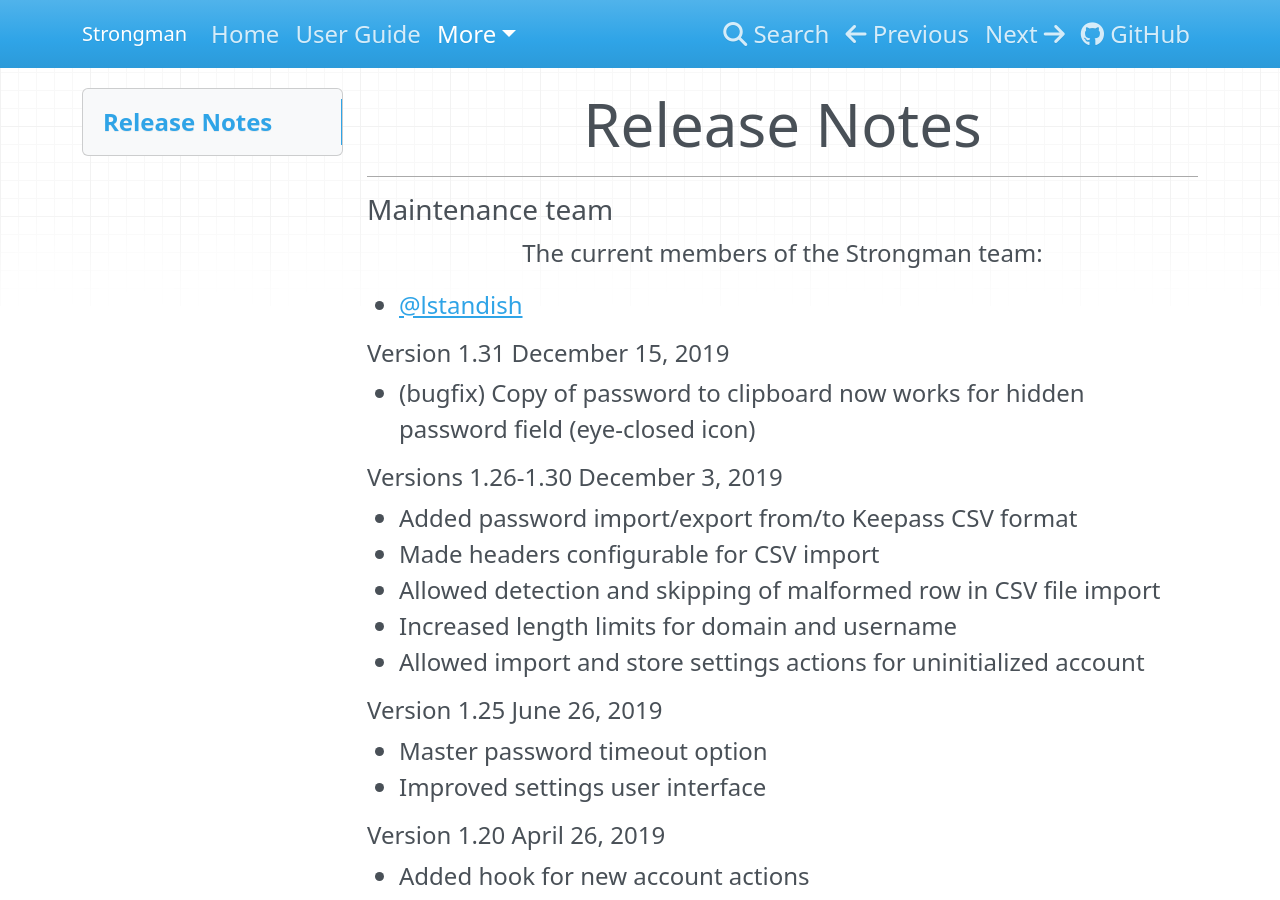
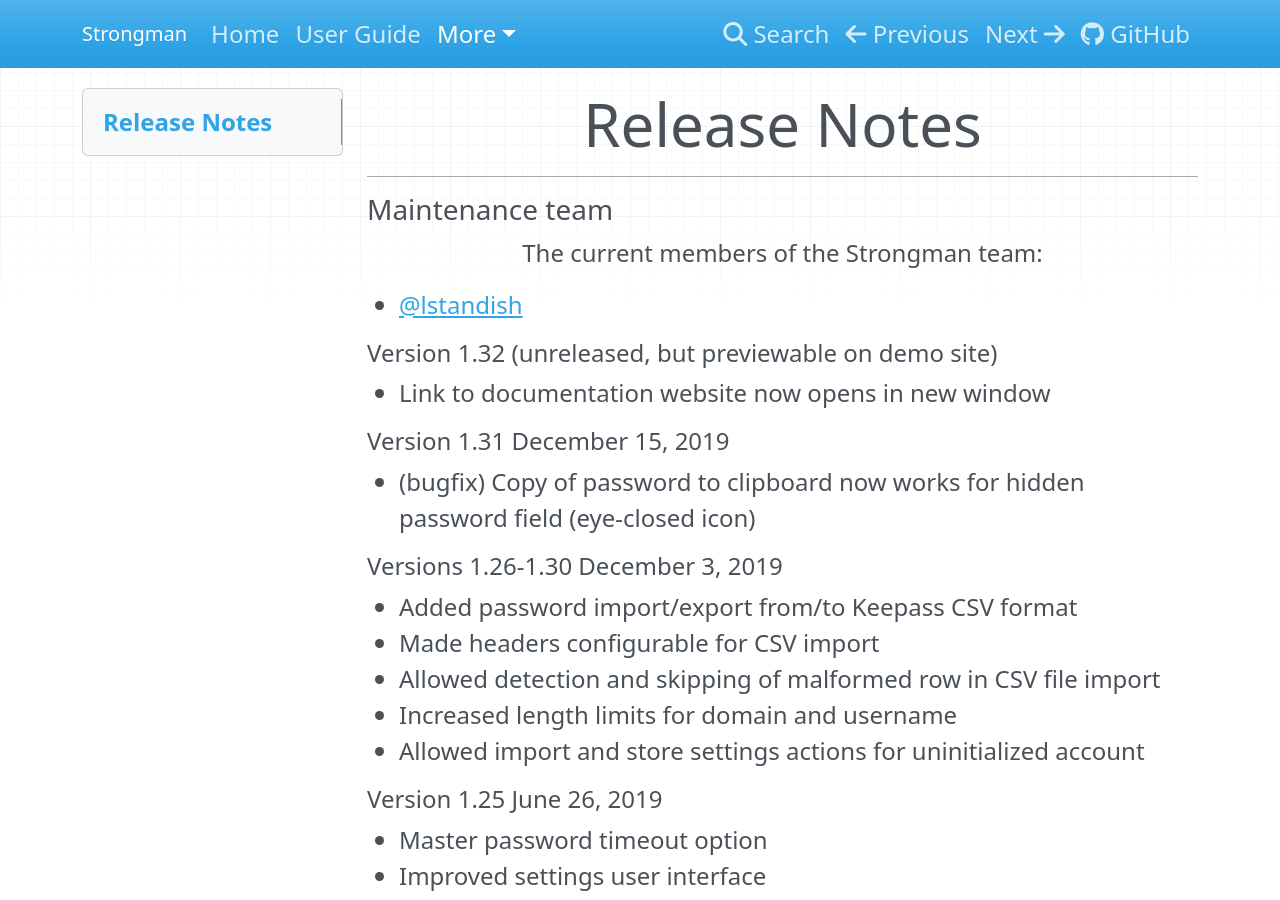
Before and after one commit to lstandish/strongman-md, an MkDocs documentation site: the page built from docs/more/release-notes.md, in a window 1280 px wide and 900 px high. Built offline with MkDocs 1.6.1, drawn with Linux system fonts in a browser that asks for light colours.

Commit message:
update docs

```diff
--- a/docs/more/release-notes.md
+++ b/docs/more/release-notes.md
@@ -7,6 +7,9 @@
 The current members of the Strongman team:
 
 * [@lstandish](https://github.com/lstandish/)
+
+#### Version 1.32 (unreleased, but previewable on demo site)
+- Link to documentation website now opens in new window
 
 #### Version 1.31 December 15, 2019
 - (bugfix) Copy of password to clipboard now works for hidden password field (eye-closed icon)
```
